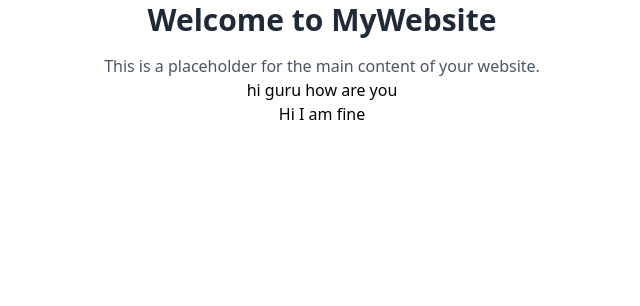
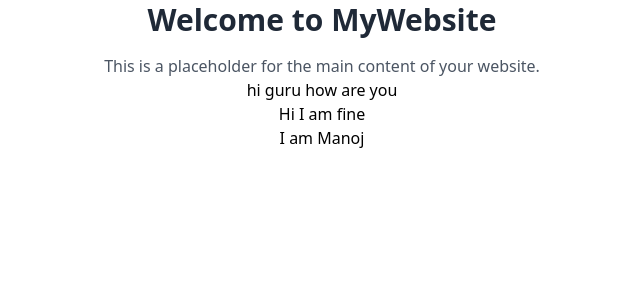
Before and after one commit to guptaguruprakash/Room-Finder, a Django app: page / in a window 1280 px wide. Shown: the part 166-472 px from the top of the page, without its empty margins (318-958 px from the left). Run offline with Django 5.2, Linux system fonts and the light colour scheme; some libraries are stand-ins or nearby versions.

Commit message:
check second

```diff
--- a/templates/index.html
+++ b/templates/index.html
@@ -15,6 +15,7 @@
 
     <h1>hi guru how are you</h1>
     <h2>Hi I am fine</h2>
+    <h1>I am Manoj</h1>
     {% block content %}
 
     {% endblock content %}
```
